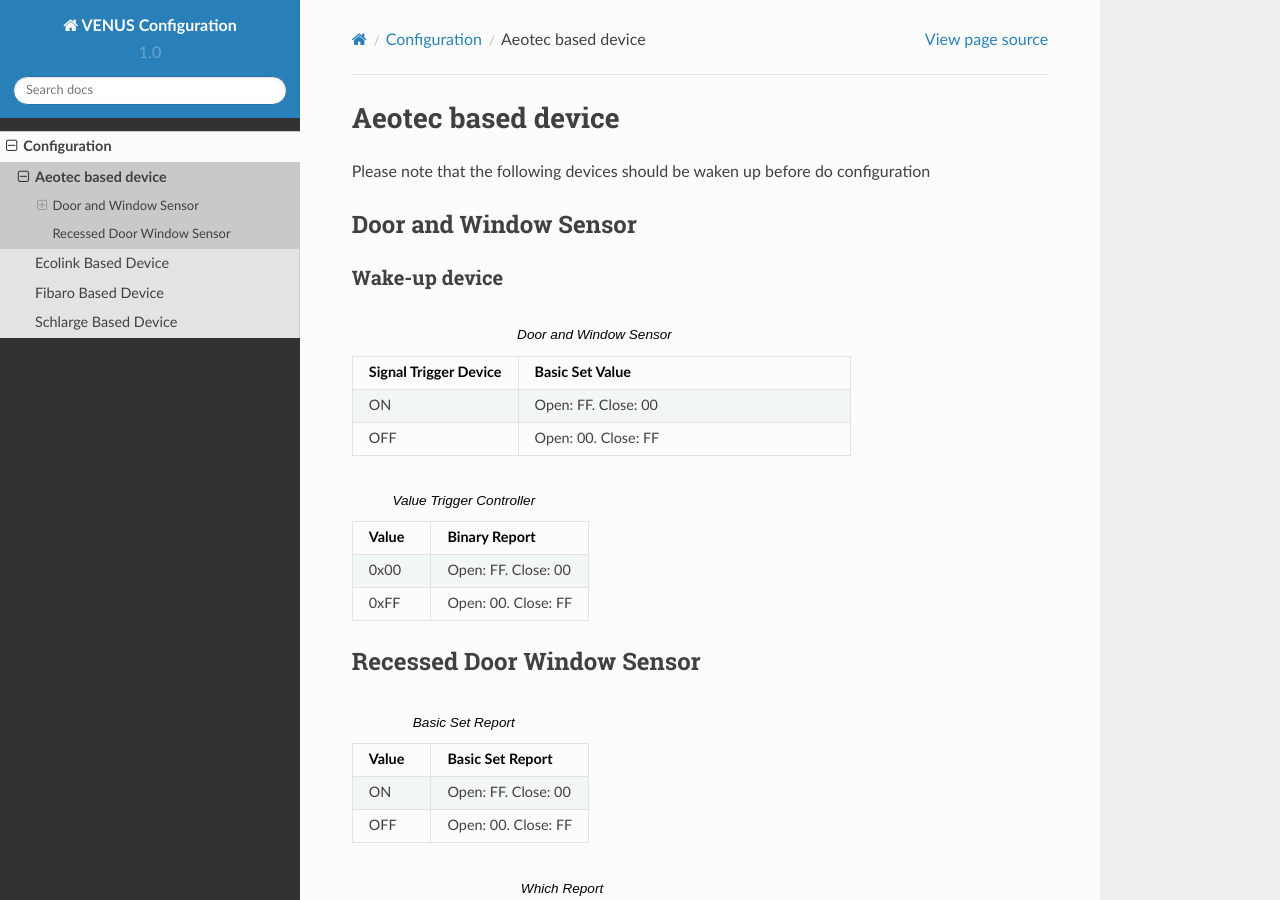
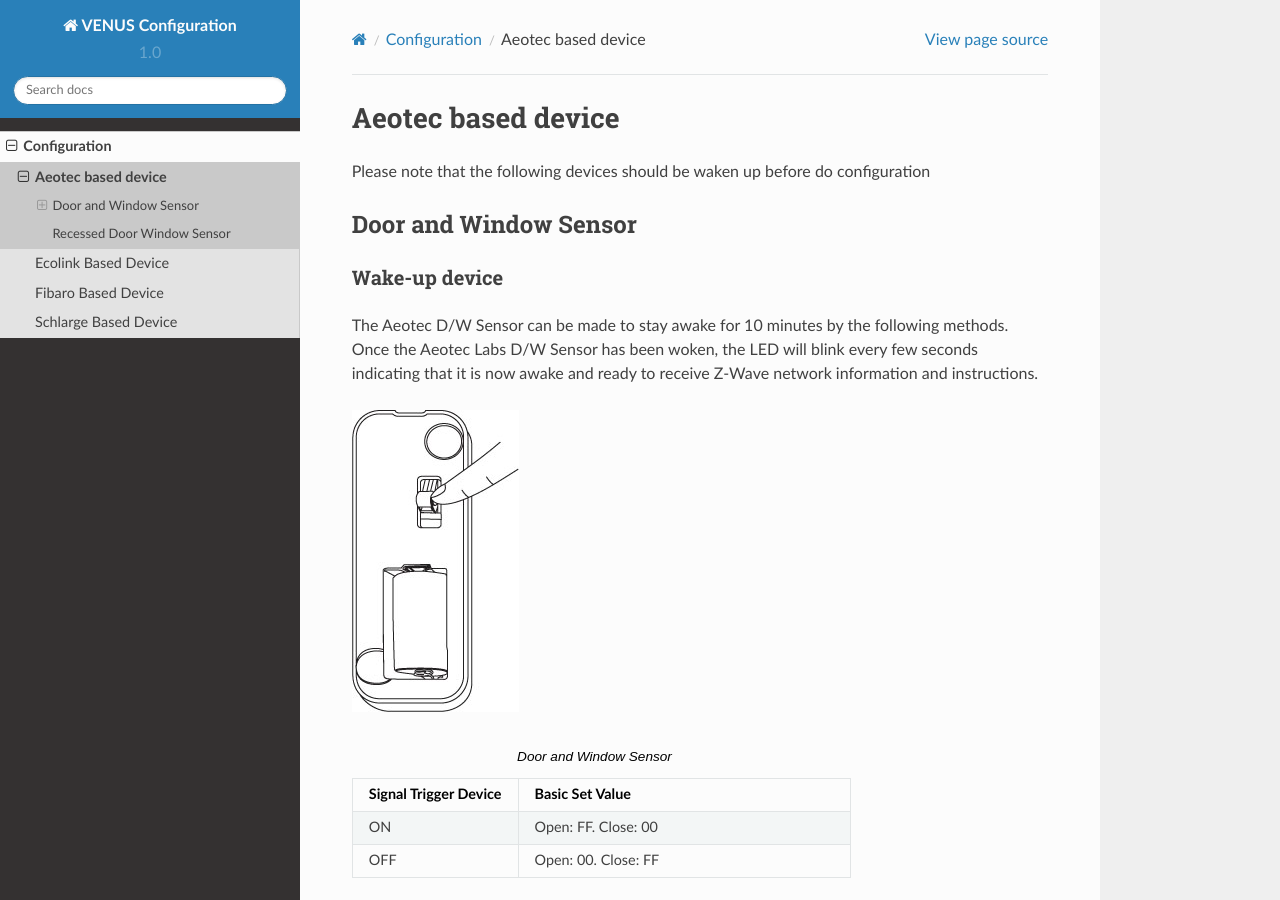
Before and after one commit to kietbui/00_prj_vr_docs, a Sphinx documentation site: the page built from docs/source/configuration/Aeotec.rst, in a window 1280 px wide and 900 px high. Built offline with Sphinx 7.4.7 and the Read the Docs theme 2.0.0, drawn with Linux system fonts in a browser that asks for light colours.

Commit message:
Add how to wake-up Aeotec door and window sensor

```diff
--- a/docs/source/configuration/Aeotec.rst
+++ b/docs/source/configuration/Aeotec.rst
@@ -2,12 +2,17 @@
 ======================
 
 Please note that the following devices should be waken up before do configuration
+
 
 Door and Window Sensor
 --------------------------
 
 Wake-up device
 ~~~~~~~~~~~~~~~~~~
+
+The Aeotec D/W Sensor can be made to stay awake for 10 minutes by the following methods. Once the Aeotec Labs D/W Sensor has been woken, the LED will blink every few seconds indicating that it is now awake and ready to receive Z-Wave network information and instructions.
+
+.. image:: ../_static/images/aeotec_door_window_configuration.jpg
 
 
 .. list-table:: Door and Window Sensor
--- a/docs/source/configuration/Ecolink.rst
+++ b/docs/source/configuration/Ecolink.rst
@@ -2,7 +2,7 @@
 ======================
 
 Tilt Sensor, Door and Window Sensor
-----------------------------------
+-------------------------------------
 
 
 .. list-table:: Basic is sent
```
Also changed, not shown: docs/source/_static/images/aeotec_door_window_configuration.jpg (added).
